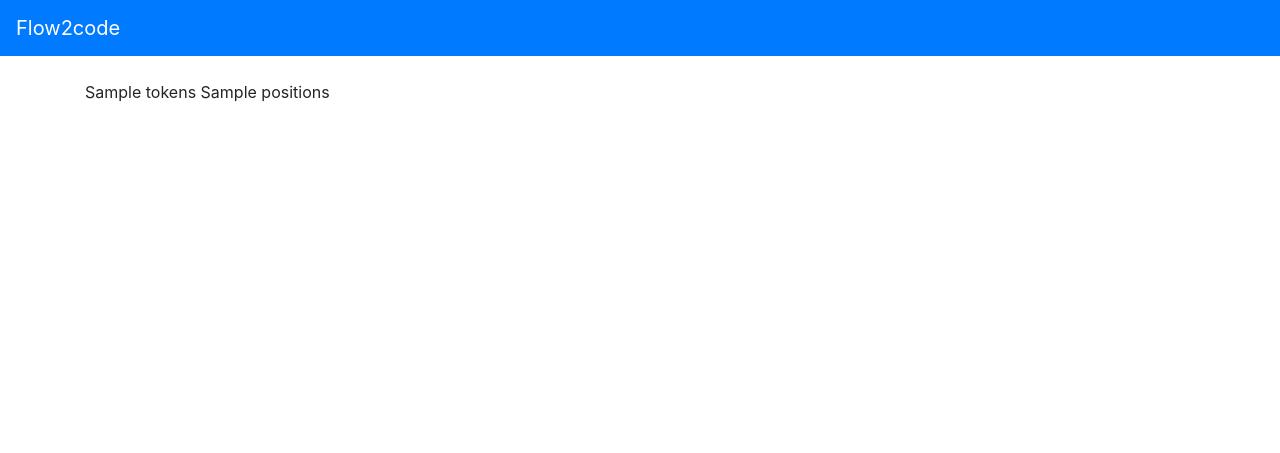
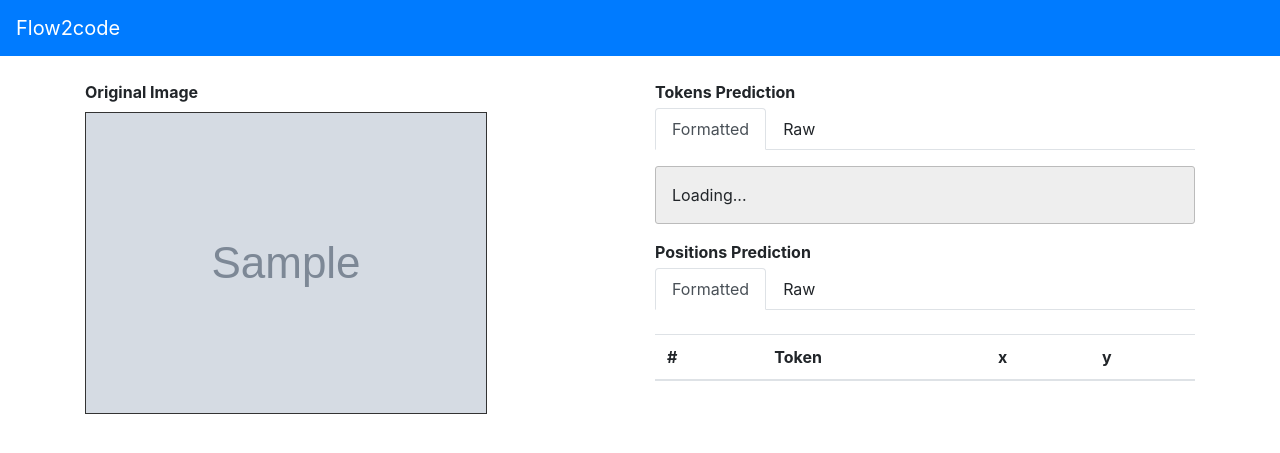
Before and after one commit to neungkl/flow2code-demo, a Flask app: template templates/flow.html in a window 1280 px wide. Shown: the top 453 px of the page. Run offline with Flask 2, Linux system fonts and the light colour scheme; the template is opened without the code that fills it: most values are stand-ins (such as "Sample title", 1, 10 or a date in 2020); grey boxes marked "Sample" are stand-in pictures; lists and menus that the app fills with data are empty; some libraries are stand-ins or nearby versions.

Commit message:
Format style

```diff
--- a/main.py
+++ b/main.py
@@ -1,5 +1,5 @@
 import os
-from flask import Flask, render_template, abort, redirect, url_for, request
+from flask import Flask, render_template, abort, redirect, url_for, request, send_from_directory
 from werkzeug.utils import secure_filename
 from model import flow2code
 app = Flask(__name__)
@@ -55,6 +55,9 @@
     img_path=img_path
   )
 
+@app.route('/img/<path>')
+def send_img(path):
+  return send_from_directory(os.path.join(os.getcwd(), UPLOAD_FOLDER), path)
 
 if __name__ == "__main__":
   app.run(host="0.0.0.0", debug=True)
--- a/templates/flow.html
+++ b/templates/flow.html
@@ -1,19 +1,146 @@
 <html>
   <head>
     <link rel="stylesheet" href="https://maxcdn.bootstrapcdn.com/bootstrap/4.0.0/css/bootstrap.min.css" integrity="sha384-Gn5384xqQ1aoWXA+058RXPxPg6fy4IWvTNh0E263XmFcJlSAwiGgFAW/dAiS6JXm" crossorigin="anonymous">
+    <style>
+      .main-img {
+        border: 1px solid #333;
+      }
+      .border-area {
+        border: 1px solid #bbb;
+        background-color: #eee;
+        border-radius: 3px;
+      }
+    </style>
   </head>
   <body>
     <nav class="navbar navbar-dark bg-primary">
       <a class="navbar-brand" href="/">Flow2code</a>
     </nav>
-    <div class="container mt-4">
-      {{ tokens }}
-      {{ positions }}
+    <div class="container my-4">
+      <div class="row">
+        <div class="col">
+          <div class="mb-2"><b>Original Image</b></div>
+          <img src="/img/{{ img_path }}" class="img-fluid main-img">
+        </div>
+        <div class="col">
+          <div class="mb-1"><b>Tokens Prediction</b></div>
+          <ul class="nav nav-tabs">
+            <li class="nav-item">
+              <a class="nav-link nav-tokens-formatted active">Formatted</a>
+            </li>
+            <li class="nav-item">
+              <a class="nav-link nav-tokens-raw">Raw</a>
+            </li>
+          </ul>
+          <div class="mt-3 p-3 border-area">
+            <div class="tokens-result-raw" style="display:none;">
+              {{ tokens }}
+            </div>
+            <div class="tokens-result-formatted">
+              Loading...
+            </div>
+          </div>
+
+          <div class="mt-3 mb-1"><b>Positions Prediction</b></div>
+          <ul class="nav nav-tabs">
+            <li class="nav-item">
+              <a class="nav-link nav-positions-formatted active">Formatted</a>
+            </li>
+            <li class="nav-item">
+              <a class="nav-link nav-positions-raw">Raw</a>
+            </li>
+          </ul>
+          <div class="positions-result-raw mt-3 p-3 border-area" style="display:none;">
+            {{ positions }}
+          </div>
+          <div class="positions-result-formatted mt-3 py-2">
+            <table class="table table-striped">
+              <thead>
+                <tr>
+                  <th>#</th>
+                  <th>Token</th>
+                  <th>x</th>
+                  <th>y</th>
+                <tr>
+              </thead>
+              <tbody>
+              </tbody>
+            </table>
+          </div>
+          </div>
+        </div>
+      </div>
     </div>
     <script src="https://code.jquery.com/jquery-3.2.1.slim.min.js" integrity="sha384-KJ3o2DKtIkvYIK3UENzmM7KCkRr/rE9/Qpg6aAZGJwFDMVNA/GpGFF93hXpG5KkN" crossorigin="anonymous"></script>
     <script src="https://cdnjs.cloudflare.com/ajax/libs/popper.js/1.12.9/umd/popper.min.js" integrity="sha384-ApNbgh9B+Y1QKtv3Rn7W3mgPxhU9K/ScQsAP7hUibX39j7fakFPskvXusvfa0b4Q" crossorigin="anonymous"></script>
     <script src="https://maxcdn.bootstrapcdn.com/bootstrap/4.0.0/js/bootstrap.min.js" integrity="sha384-JZR6Spejh4U02d8jOt6vLEHfe/JQGiRRSQQxSfFWpi1MquVdAyjUar5+76PVCmYl" crossorigin="anonymous"></script>
+    <script src="https://d3js.org/d3.v5.min.js"></script>
 
+    <script>
+      var tokens = "{{ tokens }}";
+      var positions = "{{ positions }}";
 
+      tokens = eval(tokens.split("&#39;").join("'"));
+      positions = eval(positions);
+
+      console.log(tokens, positions);
+
+      function showData() {
+        var txt = "";
+        var tabsize = 0;
+        for (var i = 0; i < tokens.length; i++) {
+          if ($.inArray(tokens[i], ['if', 'while'])) tabsize++;
+          if (tokens[i] == 'end') tabsize--;
+          for (var j = 0; j < tabsize; j++) txt += "\t";
+          txt += tokens[i] + '<br>';
+        }
+
+        $('.tokens-result-formatted').html(txt);
+
+        txt = '';
+        for (var i = 0; i < positions.length; i++) {
+          txt += '<tr>';
+          txt += '<td>' + (i + 1) + '</td>';
+          txt += '<td>' + tokens[i] + '</td>';
+          txt += '<td>' + Math.round(positions[i][0] * 1000000) / 1000000 + '</td>';
+          txt += '<td>' + Math.round(positions[i][1] * 1000000) / 1000000 + '</td>';
+          txt += '</tr>';
+        }
+
+        $('.positions-result-formatted .table tbody').html(txt);
+      }
+
+      $(function(){
+        showData();
+
+        $(".nav-tokens-raw").click(function() {
+          $(this).addClass("active");
+          $(".nav-tokens-formatted").removeClass("active");
+          $(".tokens-result-formatted").hide();
+          $(".tokens-result-raw").show();
+        });
+
+        $(".nav-tokens-formatted").click(function() {
+          $(this).addClass("active");
+          $(".nav-tokens-raw").removeClass("active");
+          $(".tokens-result-raw").hide();
+          $(".tokens-result-formatted").show();
+        });
+
+        $(".nav-positions-raw").click(function() {
+          $(this).addClass("active");
+          $(".nav-positions-formatted").removeClass("active");
+          $(".positions-result-formatted").hide();
+          $(".positions-result-raw").show();
+        });
+
+        $(".nav-positions-formatted").click(function() {
+          $(this).addClass("active");
+          $(".nav-positions-raw").removeClass("active");
+          $(".positions-result-raw").hide();
+          $(".positions-result-formatted").show();
+        });
+      })
+    </script>
   </body>
 </html>
--- a/templates/index.html
+++ b/templates/index.html
@@ -10,7 +10,7 @@
       <div class="row">
         <div class="col">
           <form action="{{ url_for('upload') }}" method="post" enctype="multipart/form-data">
-            <div class="mb-2">Upload Flowchart Image:</div>
+            <div class="mb-2"><b>Upload Flowchart Image:</b></div>
             <div class="input-group mb-3">
               <div class="custom-file">
                 <input type="file" name="flowchart" class="custom-file-input" id="inputFile">
@@ -21,7 +21,7 @@
           </form>
         </div>
         <div class="col">
-          <div>View File List:</div>
+          <div><b>View File List:</b></div>
           <a href="/list">File List</a>
         </div>
       </div>
```
